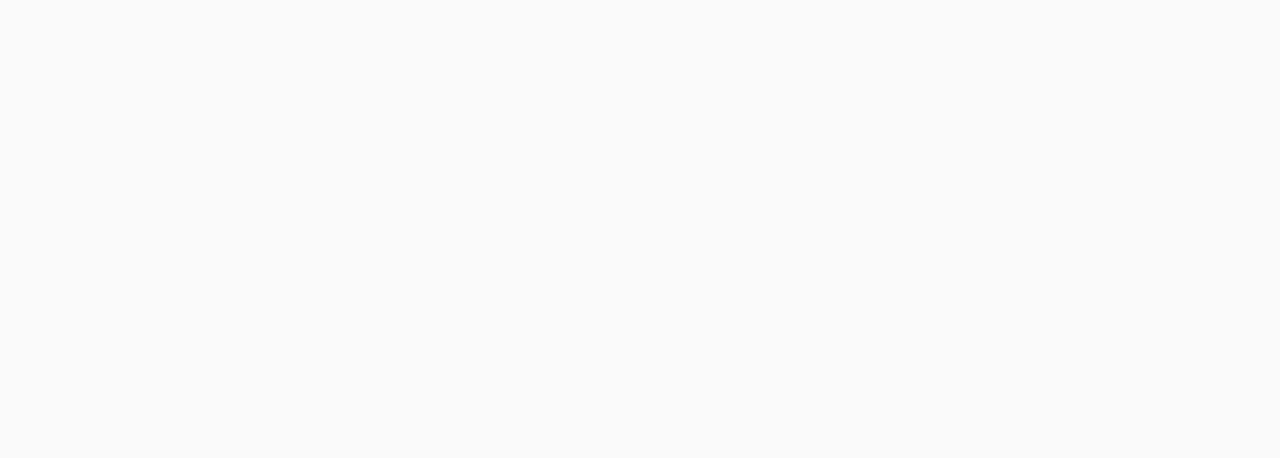
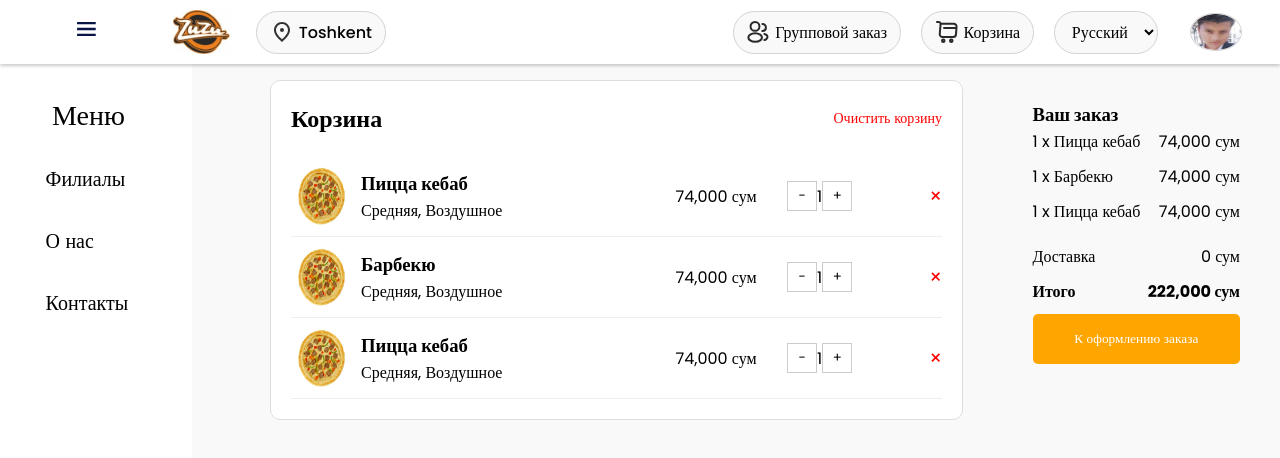
Before and after one commit to Sultan2003/Pizza_project, a React (Vite) app: page /basket in a window 1280 px wide. Before the commit this address had no page. Shown: the top 458 px of the page. Built offline with nearby package versions, Linux system fonts and the light colour scheme.

Commit message:
Filials page added

```diff
--- /dev/null
+++ b/src/Pages/Basket/Basket.module.scss
@@ -0,0 +1,110 @@
+.basketContainer {
+  display: flex;
+  justify-content: space-between;
+  padding: 20px;
+}
+
+.basketItems {
+  width: 70%;
+  background: #fff;
+  padding: 20px;
+  border: 1px solid #ddd;
+  border-radius: 10px;
+}
+
+.header {
+  display: flex;
+  justify-content: space-between;
+  align-items: center;
+  margin-bottom: 20px;
+}
+
+.clearButton {
+  background: none;
+  border: none;
+  color: red;
+  cursor: pointer;
+  font-size: 14px;
+}
+
+.item {
+  display: flex;
+  align-items: center;
+  justify-content: space-between;
+  padding: 10px 0;
+  border-bottom: 1px solid #eee;
+}
+
+.itemImage {
+  width: 60px;
+  height: 60px;
+}
+
+.itemDetails {
+  flex: 2;
+  margin-left: 10px;
+}
+
+.itemPrice {
+  flex: 1;
+  text-align: center;
+}
+
+.quantityControls {
+  display: flex;
+  align-items: center;
+  flex: 1;
+}
+
+.quantityControls button {
+  background: none;
+  border: 1px solid #ccc;
+  width: 30px;
+  height: 30px;
+}
+
+.removeButton {
+  background: none;
+  border: none;
+  color: red;
+  font-size: 20px;
+  cursor: pointer;
+}
+
+.orderSummary {
+  width: 25%;
+  background: #f9f9f9;
+  padding: 20px;
+  border-radius: 10px;
+}
+
+.orderDetails {
+  margin-bottom: 20px;
+}
+
+.orderItem {
+  display: flex;
+  justify-content: space-between;
+  margin-bottom: 10px;
+}
+
+.delivery,
+.total {
+  display: flex;
+  justify-content: space-between;
+  margin: 10px 0;
+}
+
+.total {
+  font-weight: bold;
+}
+
+.checkoutButton {
+  background-color: orange;
+  color: white;
+  border: none;
+  width: 100%;
+  padding: 15px;
+  cursor: pointer;
+  border-radius: 5px;
+}
--- /dev/null
+++ b/src/Pages/Basket/index.jsx
@@ -0,0 +1,107 @@
+import React, { useState } from "react";
+import styles from "./Basket.module.scss";
+import pizza1 from "../../assets/images/pizza1.png";
+
+const initialItems = [
+  { id: 1, name: "Пицца кебаб", price: 74000, quantity: 1 },
+  { id: 2, name: "Барбекю", price: 74000, quantity: 1 },
+  { id: 3, name: "Пицца кебаб", price: 74000, quantity: 1 },
+];
+
+export default function Basket() {
+  const [basketItems, setBasketItems] = useState(initialItems);
+
+  const increaseQuantity = (id) => {
+    setBasketItems((prevItems) =>
+      prevItems.map((item) =>
+        item.id === id ? { ...item, quantity: item.quantity + 1 } : item
+      )
+    );
+  };
+
+  const decreaseQuantity = (id) => {
+    setBasketItems((prevItems) =>
+      prevItems.map((item) =>
+        item.id === id && item.quantity > 1
+          ? { ...item, quantity: item.quantity - 1 }
+          : item
+      )
+    );
+  };
+
+  const removeItem = (id) => {
+    setBasketItems((prevItems) => prevItems.filter((item) => item.id !== id));
+  };
+
+  const clearBasket = () => {
+    setBasketItems([]);
+  };
+
+  const totalPrice = basketItems.reduce(
+    (total, item) => total + item.price * item.quantity,
+    0
+  );
+
+  return (
+    <div className={styles.basketContainer}>
+      <div className={styles.basketItems}>
+        <div className={styles.header}>
+          <h2>Корзина</h2>
+          <button className={styles.clearButton} onClick={clearBasket}>
+            Очистить корзину
+          </button>
+        </div>
+        {basketItems.length === 0 ? (
+          <p>Корзина пуста</p>
+        ) : (
+          basketItems.map((item) => (
+            <div key={item.id} className={styles.item}>
+              <img src={pizza1} alt={item.name} className={styles.itemImage} />
+              <div className={styles.itemDetails}>
+                <h3>{item.name}</h3>
+                <p>Средняя, Воздушное</p>
+              </div>
+              <div className={styles.itemPrice}>
+                {item.price.toLocaleString()} сум
+              </div>
+              <div className={styles.quantityControls}>
+                <button onClick={() => decreaseQuantity(item.id)}>-</button>
+                <span>{item.quantity}</span>
+                <button onClick={() => increaseQuantity(item.id)}>+</button>
+              </div>
+              <button
+                className={styles.removeButton}
+                onClick={() => removeItem(item.id)}
+              >
+                ×
+              </button>
+            </div>
+          ))
+        )}
+      </div>
+
+      <div className={styles.orderSummary}>
+        <h3>Ваш заказ</h3>
+        <div className={styles.orderDetails}>
+          {basketItems.map((item) => (
+            <div key={item.id} className={styles.orderItem}>
+              <span>
+                {item.quantity} x {item.name}
+              </span>
+              <span>{(item.price * item.quantity).toLocaleString()} сум</span>
+            </div>
+          ))}
+        </div>
+        <div className={styles.delivery}>
+          <span>Доставка</span>
+          <span>0 сум</span>
+        </div>
+        <div className={styles.total}>
+          <span>Итого</span>
+          <span>{totalPrice.toLocaleString()} сум</span>
+        </div>
+        <button className={styles.checkoutButton}>К оформлению заказа</button>
+      </div>
+    </div>
+  );
+}
--- /dev/null
+++ b/src/Pages/Filials/Filials.module.scss
@@ -0,0 +1,86 @@
+.filialsContainer {
+  margin: 5vh 5vw;
+  padding: 20px;
+  font-family: Arial, sans-serif;
+
+  background-color: white;
+
+  .filialsMainHeader {
+    display: flex;
+    justify-content: space-between;
+    h1 {
+      font-size: 2vw;
+      margin-bottom: 20px;
+    }
+    .filialsHeader {
+      display: flex;
+      justify-content: flex-end;
+      margin-bottom: 20px;
+
+      button {
+        border: none;
+        padding: 5px 20px;
+        font-size: 1.2vw;
+        border-radius: 100px;
+        cursor: pointer;
+        margin-left: 10px;
+        background-color: #ffffff;
+
+        &.active {
+          background-color: #ffa500;
+          color: #fff;
+        }
+
+        &:not(.active) {
+          background-color: #f5f5f5;
+          color: #333;
+        }
+
+        &:hover {
+          opacity: 0.9;
+        }
+      }
+    }
+  }
+}
+
+.filialsList {
+  display: flex;
+  flex-wrap: wrap;
+  gap: 20px;
+}
+
+.filialCard {
+  flex: 1 1 calc(50% - 20px);
+  border: 1px solid #eaeaea;
+  border-radius: 12px;
+  padding: 15px;
+  background-color: #ffffff;
+  box-shadow: 0 4px 6px rgba(0, 0, 0, 0.1);
+  max-width: 27vw;
+
+  h2 {
+    font-size: 1.7vw;
+    margin-bottom: 10px;
+  }
+
+  p {
+    font-size: 1vw;
+    color: #666;
+  }
+}
+
+.workingHours {
+  margin-top: 15px;
+
+  span {
+    font-size: 1.2vw;
+    font-weight: bold;
+    display: block;
+  }
+
+  p {
+    font-size: 0.95vw;
+    color: #333;
+  }
+}
--- /dev/null
+++ b/src/Pages/Filials/index.jsx
@@ -0,0 +1,31 @@
+import React from "react";
+import styles from "./Filials.module.scss";
+import filialsData from "../../components/FilialsData/FilialsData";
+
+const Filials = () => {
+  return (
+    <div className={styles.filialsContainer}>
+      <div className={styles.filialsMainHeader}>
+        <h1>Филиалы</h1>
+        <div className={styles.filialsHeader}>
+          <button className={styles.active}>Список</button>
+          <button>Карта</button>
+        </div>
+      </div>
+      <div className={styles.filialsList}>
+        {filialsData.map((filial, index) => (
+          <div key={index} className={styles.filialCard}>
+            <h2>{filial.name}</h2>
+            <p>{filial.address}</p>
+            <div className={styles.workingHours}>
+              <span>Часы работы</span>
+              <p>{filial.workingHours}</p>
+            </div>
+          </div>
+        ))}
+      </div>
+    </div>
+  );
+};
+
+export default Filials;
--- /dev/null
+++ b/src/components/FilialsData/FilialsData.js
@@ -0,0 +1,29 @@
+const filialsData = [
+    {
+      name: "Зузу пицца Magic city",
+      address: "Magic City, Бабура, 174, Ташкент, Узбекистан",
+      workingHours: "Ежедневно: 10:00–03:00",
+    },
+    {
+      name: "Зузу пицца Универсам",
+      address: "Махалля Акбаробод",
+      workingHours: "Ежедневно: 10:00–03:00",
+    },
+    {
+      name: "Зузу пицца Parkent",
+      address: "Magic City, ул. Бабура, 174, Ташкент, Узбекистан",
+      workingHours: "Ежедневно: 10:00–03:00",
+    },
+    {
+      name: "Зузу пицца Мукумий",
+      address: "Универсам, Окилота 11, Ташкент, Узбекистан",
+      workingHours: "Ежедневно: 10:00–03:00",
+    },
+    {
+      name: "Зузу пицца Сергели",
+      address: "Массив Сергели-VIIIА, 11",
+      workingHours: "Ежедневно: 10:00–03:00",
+    },
+  ];
+
+  export default filialsData;
--- a/src/components/Header/Header.module.scss
+++ b/src/components/Header/Header.module.scss
@@ -95,7 +95,7 @@
       justify-content: center;
 
       .profileImage {
-        width: 10%;
+        width: 4vw;
         height: 3vw;
         border-radius: 50%;
         border: 1px solid lightgray;
--- a/src/components/Header/index.jsx
+++ b/src/components/Header/index.jsx
@@ -33,7 +33,10 @@ export default function Header({ setOpenSidebar }) {
           <GroupOrder />
           <span>Групповой заказ</span>
         </button>
-        <button className={styles.actionButton}>
+        <button
+          className={styles.actionButton}
+          onClick={() => navigate("/basket")}
+        >
           <Shopbox />
           <span>Корзина</span>
         </button>
--- a/src/components/ProductCard/Card.module.scss
+++ b/src/components/ProductCard/Card.module.scss
@@ -57,7 +57,7 @@
       cursor: pointer;
       margin-left: 20px;
       font-size: 1.8vh;
-      margin-left: 3.5vw;
+      margin-left: 6vw;
       width: 6.5vw;
 
       &:hover {
--- a/src/components/Sidebar/Sidebar.module.scss
+++ b/src/components/Sidebar/Sidebar.module.scss
@@ -24,12 +24,12 @@
       transition: 0.3s;
 
       &:hover {
-        background-color: #009688;
+        background-color: #eaeaea;
       }
     }
 
     .active {
-      background-color: #009688;
+      background-color: #eaeaea;
       font-size: 3vh;
     }
 
@@ -37,7 +37,6 @@
       font-size: 2.5vh;
     }
   }
-
 
   @media (max-width: 576px) {
     .menu {
@@ -59,7 +58,6 @@
       }
     }
   }
-
 
   @media (max-width: 360px) {
     padding: 10px; /* Reduce padding for smaller screens */
--- a/src/components/Sidebar/index.jsx
+++ b/src/components/Sidebar/index.jsx
@@ -20,13 +20,13 @@ const items = [
     id: 2,
     title: "О нас",
 
-    navigateTo: "/courses",
+    navigateTo: "/Info",
   },
   {
     id: 3,
     title: "Контакты",
 
-    navigateTo: "/create-quiz",
+    navigateTo: "/contacts",
   },
 ];
 
@@ -36,7 +36,9 @@ export default function Sidebar() {
 
   return (
     <div className={styles.sidebar}>
-      <div className={styles.menu}>Меню</div>
+      <div className={styles.menu} onClick={() => navigate("/")}>
+        Меню
+      </div>
       <div className={styles.pages}>
         {items.map((item) => (
           <div
--- a/src/router/index.jsx
+++ b/src/router/index.jsx
@@ -1,13 +1,17 @@
 import { Route, Routes } from "react-router-dom";
 
 import MainLayout from "../layouts/MainLayout";
+import Basket from "../Pages/Basket";
 import Dashboard from "../Pages/Dashboard";
+import Filials from "../Pages/Filials";
 
 const Router = () => {
   return (
     <Routes>
       <Route path="/" element={<MainLayout />}>
         <Route index element={<Dashboard />} />
+        <Route path="/basket" element={<Basket />} />
+        <Route path="/filials" element={<Filials />} />
       </Route>
     </Routes>
   );
```
